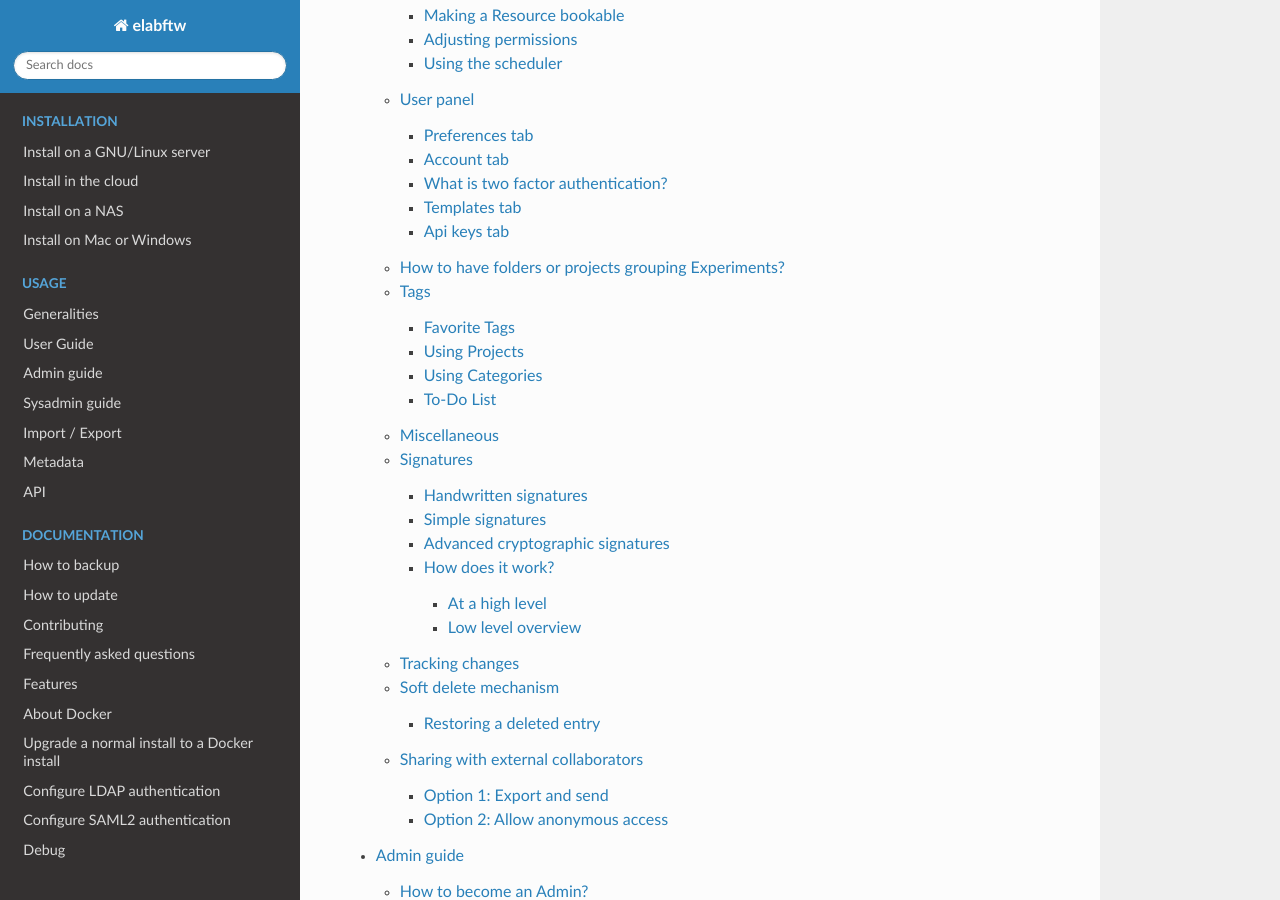
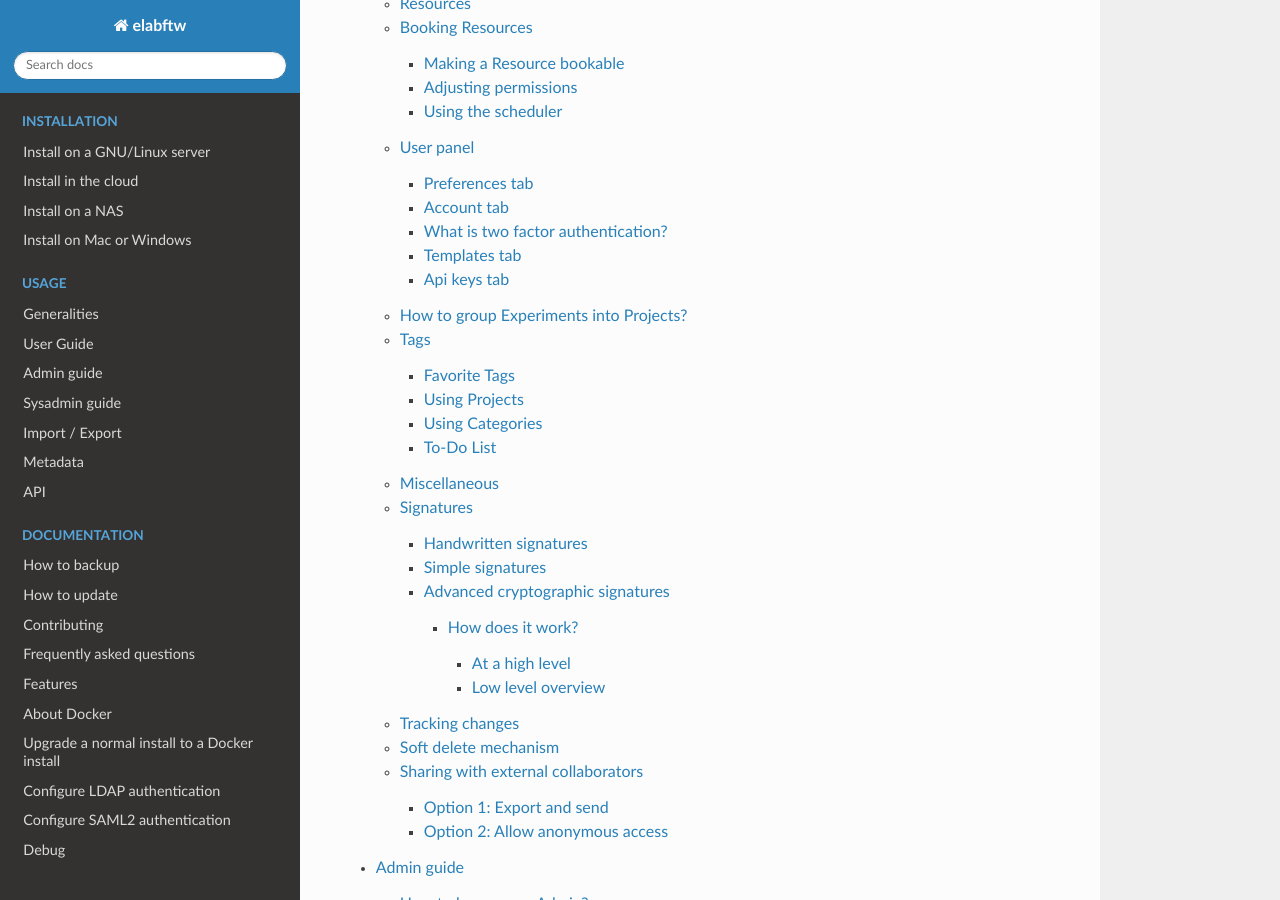
Before and after one commit to elabftw/elabdoc, a Sphinx documentation site: the page built from doc/index.rst, in a window 1280 px wide and 900 px high, scrolled down 4037 px. Built offline with Sphinx 7.4.7 and the Read the Docs theme 3.1.0, drawn with Linux system fonts in a browser that asks for light colours.

Commit message:
Sydney Dec19

```diff
--- a/doc/user-guide.rst
+++ b/doc/user-guide.rst
@@ -70,7 +70,7 @@
 The only required information is the title.
 
 Toolbar
-^^^^^^^
+-------
 For both Experiment and Resource entries, the top part of the page displays a toolbar with several available actions, as described below.
 
 .. image:: img/user-view-toolbar.png
@@ -143,28 +143,28 @@
 
 
 Date (started on)
-^^^^^^^^^^^^^^^^^
+-----------------
 The date is set to today's date by default. You can edit it as you wish. The effective creation timestamp is stored in the backend database in another (read-only) attribute.
 
 
 ID
-^^
+--
 This attribute is not editable and corresponds to the unique (to that instance) immutable ID of the entry.
 
 Custom ID
-^^^^^^^^^
+---------
 This attribute (``null`` by default) can be set as a number after a Category is selected. Custom ID numbers will then be automatically assigned in an incremental fashion when new Experiments with that Category are created. One can also click the "Get next" button to fetch the next available Custom ID for entries of that Category. The Custom ID is displayed before the title.
 
 Title
-^^^^^
+-----
 This is the title of the Experiment. A duplicated Experiment will have a «I» character appended to the title upon creation.
 
 Category
-^^^^^^^^
+--------
 You can assign a "Category" to each Experiment. Only an Admin can define the categories that are available for your team to use. Categories can correspond to projects, types of Experiments, and other strategies for grouping Experiment entries. You can easily browse groups of Experiments by Category from the main Experiment page.
 
 Status
-^^^^^^
+------
 This feature lets you set the 'Status' of an Experiment. The default status options are:
 
 - Running
@@ -175,7 +175,7 @@
 These Status options can be modified by an admin via the admin panel.
 
 Tags
-^^^^
+----
 Tags allow users to easily group and sort Experiment entries. You can think of them as folders, but they are more powerful because each Experiment can have many different Tags. The Tag system thus enables efficient cross-searching.
 You can list all Experiments with a given Tag by clicking on the Tag or searching for it in the Tag search bar. To add a Tag to an Experiment entry, type the name of the tag in the Tag input field and press Enter or click anywhere outside the input field. You can add an unlimited number of Tags. Click on an existing Tag to launch a prompt that will allow you to remove it (in edit mode). Tags are common to each team. Autocompletion favors the reuse of existing Tags.
 
@@ -184,28 +184,28 @@
     .. image:: img/quick_tags.*
 
 Permissions
-^^^^^^^^^^^
+-----------
 The "Visibility" and "Can write" menus allow you to control who can access and change a given entry. Click the `Edit` button to view, add, or remove permissions.
 
 Main text
-^^^^^^^^^
+---------
 This is the space to freely describe your experimental setting, procedure, results, and any other information you wish to include about your research. In this rich text editor, you can add text with various formatting options, create tables, and add images, links, etc…
 
     .. image:: img/tinymce-editor.png
        :alt: Tinymce editor
 
 Inserting an image
-""""""""""""""""""
+^^^^^^^^^^^^^^^^^^
 
 To insert an image into the main text, simply drag and drop it into the text editor. You can also insert an uploaded image by clicking on the ellipsis menu on the file icon in the "Attached Files" section (three vertical dots on top right) and selecting "Insert in the text at cursor position".
 
 Inserting templates
-"""""""""""""""""""
+^^^^^^^^^^^^^^^^^^^
 
 From the Insert menu in the text editor, you can select "Insert template" to import the contents of the text editor from an existing Experiment template. This allows you to combine content from multiple templates.
 
 Using Markdown
-""""""""""""""
+^^^^^^^^^^^^^^
 
     .. image:: img/markdown-editor.*
        :alt: Markdown editor
@@ -213,7 +213,7 @@
 You can also use Markdown to create the main text. You can switch to Markdown by clicking the "Switch editor" button at the bottom right of the main text box. If you'd like Markdown to be the default option, go to Settings and select "Disable the rich text editor and write Markdown directly".
 
 Tables
-""""""
+^^^^^^
 If you add tables to the text editor you might want to dynamically sort the contained data. Don't worry, eLabFTW has you covered. Sort icons are displayed in "view" mode when "header cells" (``<th>``) are defined and a table is set as sortable. The table should have column names in the top row. You can select the top row by clicking the left mouse button with the cursor over the leftmost cell, and while keeping the mouse button pressed, move the cursor to the rightmost cell. Release the mouse button. The top row should be highlighted now. Next, from the text editor menu select «Table» → «Cell» → «Cell properties». In the dialog change the «Cell type» from «Cell» (``<td>``) to «Header cell» (``<th>``). Finally, you can activate sorting by clicking the «sortable table» icon (|sortable-table-icon|) in the tool bar. The icon will also indicate whether a selected table is sortable. After you have saved the changes (see "Saving your changes), you can go to "view" mode and dynamically sort the table. The changed order is not stored in eLabFTW. Merged cells in the top/header row (colspan) and in columns (rowspan) are not supported.
 
 .. |sortable-table-icon| image:: img/sortable-table-icon.png
@@ -227,7 +227,7 @@
        :alt: Sort table demo
 
 Using LaTeX
-"""""""""""
+^^^^^^^^^^^
 
 It is possible to express mathematical/chemical notation in eLabFTW, and formulas are rendered in both "view" mode and pdf exports.
 
@@ -242,7 +242,7 @@
 Use one `$` for inline mode and `$$` for block mode.
 
 Miscellaneous
-"""""""""""""
+^^^^^^^^^^^^^
 
 You can use basic text editor shortcuts and code snippets in the text editor to add highlighting, special characters, horizontal lines, etc...
 
@@ -255,7 +255,7 @@
     - ctrl+shift+= : superscript
 
 Steps
-^^^^^
+-----
 You can use steps to list actions that need to be taken in connection with a given Experiment or Resource. When a task has been completed, you can click on the corresponding checkbox to indicate that that step is done. The "Next step" for each Experiment or Resource will be shown on the main Experiments or Resources page (index list) under the title for that entry. This lets you easily view the next step for each entry. You can also view the next steps for your Experiments and Resources by clicking on the "To-Do List" icon at the top left side of the main page.
 
 You can also include steps when making a template.
@@ -269,7 +269,7 @@
 You can also use this feature to organize entries by project, sort of like a folder. For example, you can create a Resource entry for a given project and link all the Experiments and Resources that are associated with that project.
 
 Attach a file
-^^^^^^^^^^^^^
+-------------
 .. image:: img/user-file-uploader.png
     :align: center
     :alt: file uploader
@@ -285,7 +285,7 @@
 
 
 Saving your changes
-^^^^^^^^^^^^^^^^^^^
+-------------------
 
 To save changes made to the text editor, click the floppy disk icon on the top left of the editor. Changes in the text editor are saved automatically every 7 seconds.
 
@@ -293,11 +293,11 @@
 
 
 elabid
-^^^^^^
+------
 In the bottom right part of the Experiment, you can see something like: «Unique elabid: 20150526-e72646c3ecf59b4f72147a52707629150bca0f91». This number is unique to each Experiment, and immutable (won't ever change). You can use it to reference an Experiment with an external database.
 
 Comments
-^^^^^^^^
+--------
 People can leave comments on Experiments. Not everyone cannot edit your Experiment, but they can leave a comment. The owner of the Experiment will receive an email if someone comment their Experiment.
 
 Templates
@@ -349,7 +349,7 @@
 It is possible to use the scheduler (calendar) present on the Team page's first tab to book Resources.
 
 Making a Resource bookable
-^^^^^^^^^^^^^^^^^^^^^^^^^^
+--------------------------
 
 In order to book a Resource, it needs to be bookable (they are not by default). To do that, go to the Resource, and click "Modify booking parameters" from the top right menu with three vertical dots:
 
@@ -382,7 +382,7 @@
      - If "now" is closer than this number of minutes to the start of the event, it will not be possible to cancel it
 
 Adjusting permissions
-^^^^^^^^^^^^^^^^^^^^^
+---------------------
 
 When a Resource is bookable, a new permission appears: "Can book":
 
@@ -393,7 +393,7 @@
 By default, it will match who can read the entry, but it can be adjusted to fine tune who exactly has access to this Resource for booking it.
 
 Using the scheduler
-^^^^^^^^^^^^^^^^^^^
+-------------------
 
 Once all is set, Users can click the "Book item" button in the toolbar, or select it from the Scheduler page, and click the calendar to drag a booking slot.
 
@@ -415,15 +415,15 @@
 The User panel is where you can adjust preferences for your account. You can access it by clicking the link in the bottom left of every page, or through the User menu in the top right.
 
 Preferences tab
-^^^^^^^^^^^^^^^
+---------------
 From here you can select a language, adjust the display settings, change the keyboard shortcuts, modify the PDF settings, select a different text editor and set the default permission settings.
 
 Account tab
-^^^^^^^^^^^
+-----------
 This page allows you to modify your email/password, activate multi-factor authentication and change your name or add your `ORCID <https://orcid.org/>`_ if you have one.
 
 What is two factor authentication?
-^^^^^^^^^^^^^^^^^^^^^^^^^^^^^^^^^^
+----------------------------------
 Multi-factor authentication, MFA (or Two-factor authentication, 2FA) is a mechanism to further protect your account. After logging in with your password, you will need to enter a 6 digits code that changes every 30 seconds. This code will be displayed by a special application on your cellphone. If you have never used such a mechanism, you need to first install a 2FA application on your phone.
 
 * For Android phones, the recommended application is `Aegis <https://getaegis.app/>`_ (Open Source).
@@ -436,15 +436,15 @@
 **Note**: it is highly recommended to enable 2FA wherever you can.
 
 Templates tab
-^^^^^^^^^^^^^
+-------------
 Manage your templates. Once a template has been created, you can add Tags, steps and links to it. It will then be available from the Create menu.
 
 Api keys tab
-^^^^^^^^^^^^
+------------
 Create an API key for your account from this page. An API key is like a Username+password for your account. It allows you to interact with eLabFTW programmatically, through the REST API. See :ref:`API documentation <api>`.
 
-How to have folders or projects grouping Experiments?
-=====================================================
+How to group Experiments into Projects?
+=======================================
 
 There are several options:
 
@@ -483,7 +483,7 @@
 Now with the Experiments correctly tagged, finding them through different search angles becomes easy! You can search for one Tag or many Tags directly from the main page.
 
 Favorite Tags
-^^^^^^^^^^^^^
+-------------
 
 Over time, you will have some Tags that become your favorites, as they are always the ones you look for for a set of Experiments.
 
@@ -496,7 +496,7 @@
 Note that if you use a "Favorite Tag" filter and then create an Experiment, it will be tagged automatically with that Tag.
 
 Using Projects
-^^^^^^^^^^^^^^
+--------------
 
 There is also another way to group Experiments together, that you can use along with Tags. It's using a Resource of Category: Project.
 
@@ -505,11 +505,11 @@
 Make sure to create Experiments templates that already link to that Project so the link will always be here when the Experiment is created by a User.
 
 Using Categories
-^^^^^^^^^^^^^^^^
+----------------
 An Admin can define several Experiments Categories, which are then available to Users in the Team. It is a quick and easy way to group Experiments together.
 
 To-Do List
-^^^^^^^^^^
+----------
 
 From the main Experiments or Resources pages, press 't' to show your "To-Do List". You can also access the "To-Do List" by clicking on the icon at the top left side of the screen.
 
@@ -538,19 +538,19 @@
 eLabFTW allows you to have three different types of signatures.
 
 Handwritten signatures
-^^^^^^^^^^^^^^^^^^^^^^
+----------------------
 
 In your Settings page, check the setting: "Enable french style signature block in PDF Export", from the "PDF Configuration" section of the "General" tab. Now, when you generate a PDF, there will be a dedicated section at the bottom to allow signatures of the author and an observer.
 
 Simple signatures
-^^^^^^^^^^^^^^^^^
+-----------------
 
 In an authenticated application such as eLabFTW, where all Users are identified and vetted, a signature can be clicking a checkbox, leaving a comment, or performing an action such as locking an Experiment.
 
 The level of trust you can associate to this action is reinforced by using multi-factor authentication.
 
 Advanced cryptographic signatures
-^^^^^^^^^^^^^^^^^^^^^^^^^^^^^^^^^
+---------------------------------
 
 Since version 5.1, an advanced signature mechanism exists for eLabFTW. It uses the highly secure Ed25519 public-key signature system and is compatible with `minisign <https://jedisct1.github.io/minisign/>`_.
 
@@ -664,13 +664,13 @@
 If you want to share your results with an external collaborator, you have two options:
 
 Option 1: Export and send
-^^^^^^^^^^^^^^^^^^^^^^^^^
+-------------------------
 This option is pretty straightforward, you export your entry into a PDF or ZIP archive and send this by email or other means to your collaborator.
 
 If course, this option has its limitations, and is not always the best suited approach, but works 100% of the time.
 
 Option 2: Allow anonymous access
-^^^^^^^^^^^^^^^^^^^^^^^^^^^^^^^^
+--------------------------------
 It is possible to allow Anonymous access to an eLabFTW installation, but this functionality is disabled by default. The Sysadmin must check this parameter from the Sysconfig Panel:
 
 .. image:: img/sysconfig-anonymous.png
```
